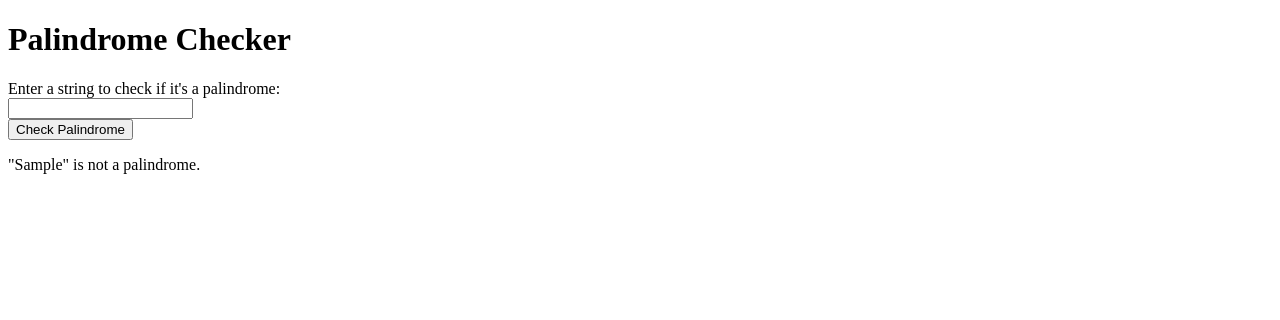
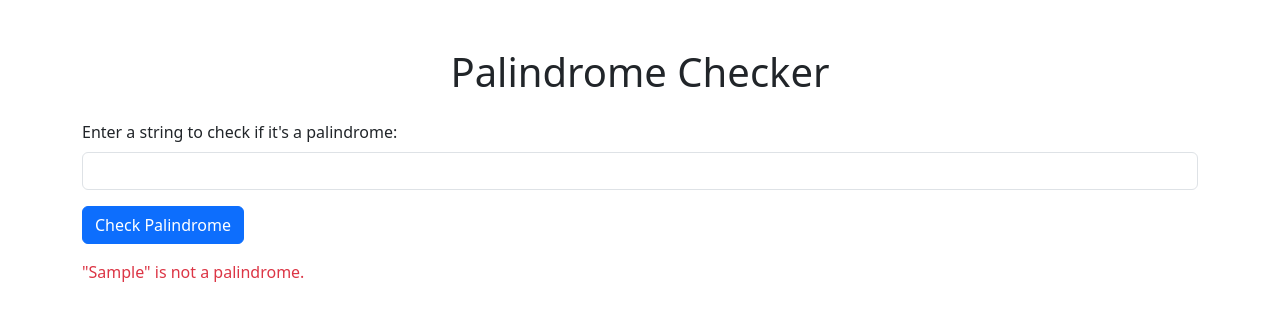
Before and after one commit to maheshbhandari433/typescript-check-palindrome, a website: page index.html in a window 1280 px wide. Both pictures are taken after typing "Sample" into the empty fields and a click on the button "Check Palindrome". Drawn offline with nearby package versions, Linux system fonts and the light colour scheme.

Commit message:
Added bootstrap

```diff
--- a/index.html
+++ b/index.html
@@ -4,16 +4,25 @@
     <meta charset="UTF-8">
     <meta name="viewport" content="width=device-width, initial-scale=1.0">
     <title>Palindrome Checker</title>
+    <!-- Bootstrap CSS -->
+    <link href="https://cdn.jsdelivr.net/npm/bootstrap@5.3.0-alpha1/dist/css/bootstrap.min.css" rel="stylesheet">
 </head>
 <body>
-    <h1>Palindrome Checker</h1>
-    <form onsubmit="return runPalindromeChecker()">
-        <label for="inputString">Enter a string to check if it's a palindrome:</label><br>
-        <input type="text" id="inputString" name="inputString" required><br>
-        <button type="submit">Check Palindrome</button>
-    </form>
-    <div id="output"></div>
-    <script src="index.js">
-    </script>
+    <h1 class="mt-5 text-center">Palindrome Checker</h1>
+    <div class="container mt-4">
+        <form id="palindromeForm">
+            <div class="mb-3">
+                <label for="inputString" class="form-label">Enter a string to check if it's a palindrome:</label>
+                <input type="text" class="form-control" id="inputString" name="inputString" required>
+                <div class="invalid-feedback">Please enter a string.</div>
+            </div>
+            <button type="submit" class="btn btn-primary">Check Palindrome</button>
+        </form>
+        <div id="output" class="mt-3"></div>
+    </div>
+    <!-- Bootstrap JavaScript -->
+    <script src="https://cdn.jsdelivr.net/npm/bootstrap@5.3.0-alpha1/dist/js/bootstrap.bundle.min.js"></script>
+    <!-- TypeScript file -->
+    <script src="index.js"></script>
 </body>
 </html>
--- a/index.js
+++ b/index.js
@@ -1,28 +1,28 @@
+var _a;
 function isPalindrome(input) {
     // Remove non-alphanumeric characters and convert to lowercase
     var cleanInput = input.toLowerCase().replace(/[^a-z0-9]/g, '');
     // Check if the cleanInput is equal to its reverse
     return cleanInput === cleanInput.split('').reverse().join('');
 }
-function runPalindromeChecker() {
-    var inputField = document.getElementById('inputString');
+(_a = document.getElementById('palindromeForm')) === null || _a === void 0 ? void 0 : _a.addEventListener('submit', function (event) {
+    event.preventDefault();
+    var inputString = document.getElementById('inputString').value.trim();
     var outputDiv = document.getElementById('output');
     if (outputDiv === null) {
         console.error("Output div element not found.");
-        return false; // Prevent form submission
+        return;
     }
-    var inputString = inputField.value.trim();
     if (inputString === '') {
-        outputDiv.innerHTML = '<p>Please enter a string.</p>';
-        return false; // Prevent form submission
+        outputDiv.innerHTML = '<p class="text-danger">Please enter a string.</p>';
+        return;
     }
     var result = isPalindrome(inputString);
     if (result) {
-        outputDiv.innerHTML = "<p>\"".concat(inputString, "\" is a palindrome!</p>");
+        outputDiv.innerHTML = "<p class=\"text-success\">\"".concat(inputString, "\" is a palindrome!</p>");
     }
     else {
-        outputDiv.innerHTML = "<p>\"".concat(inputString, "\" is not a palindrome.</p>");
+        outputDiv.innerHTML = "<p class=\"text-danger\">\"".concat(inputString, "\" is not a palindrome.</p>");
     }
-    inputField.value = ''; // Clear the input field
-    return false; // Prevent form submission
-}
+    document.getElementById('inputString').value = ''; // Clear the input field
+});
```
Also changed, not shown: index.ts (+11 -12 lines).
